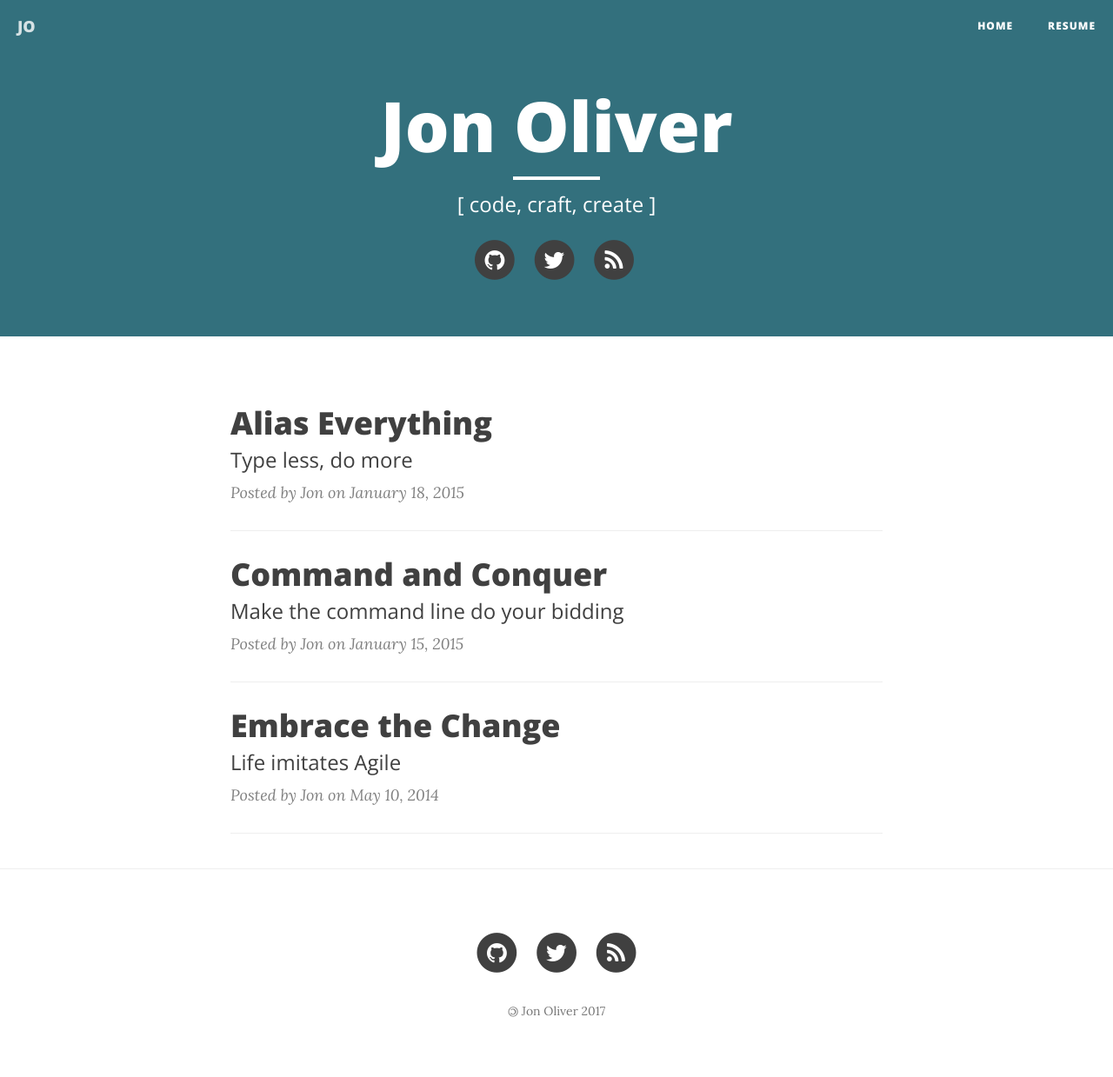
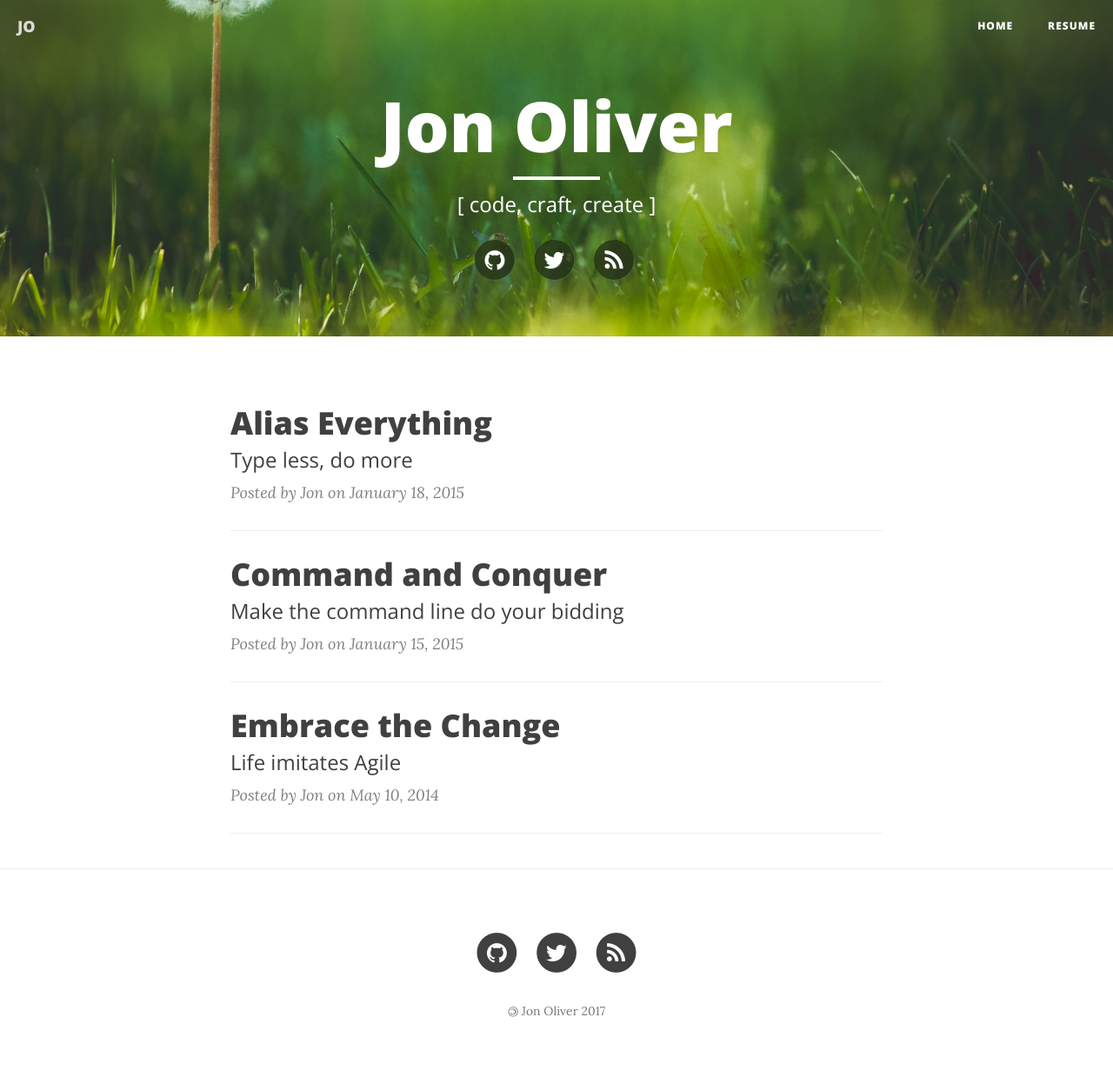
Before and after one commit to jonoliver/jonoliver.github.io, a Jekyll site: the page built from index.html, in a window 1280 px wide. Shown: the whole page at 87% size. Built offline with Jekyll 4.4.1, drawn with Linux system fonts in a browser that asks for light colours; nearby versions of some CDN libraries; the list of posts is cut into pages by our own code.

Commit message:
Working on header

```diff
--- a/css/main.scss
+++ b/css/main.scss
@@ -4,7 +4,26 @@
 @import 'base';
 
 .intro-header {
-  background: $brand-primary !important;
+  // background: $brand-primary !important;
+  background: none;
+  background-size: cover;
+  background-position-y: bottom;
+
+  @media screen and (max-width: 480px) {
+    background-position-x: right;
+  }
+}
+
+.site-heading {
+  text-shadow: rgba(132, 132, 132, 0.24) 1px 1px 0px;
+
+  .fa-stack {
+    color: rgba(28, 41, 15, 0.71);
+
+    &:hover {
+      color: rgb(28, 41, 15);
+    }
+  }
 }
 
 .inner-page-nav {
```
